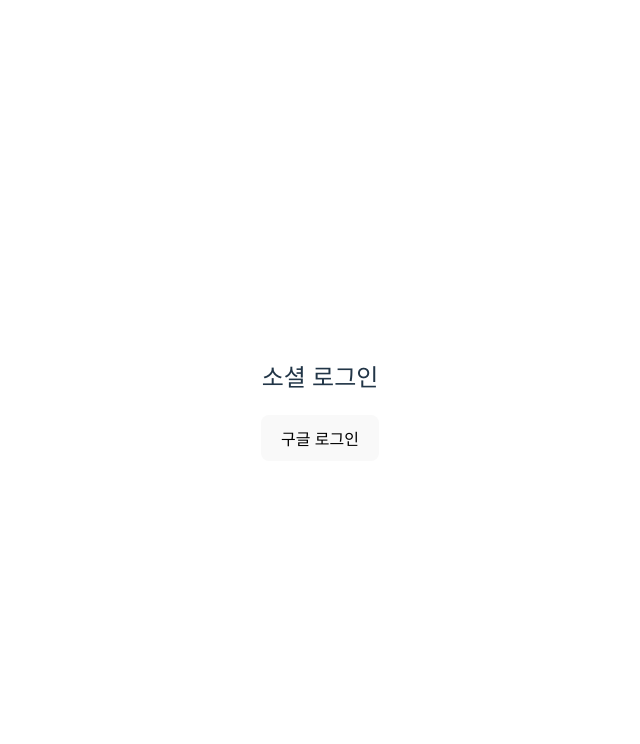
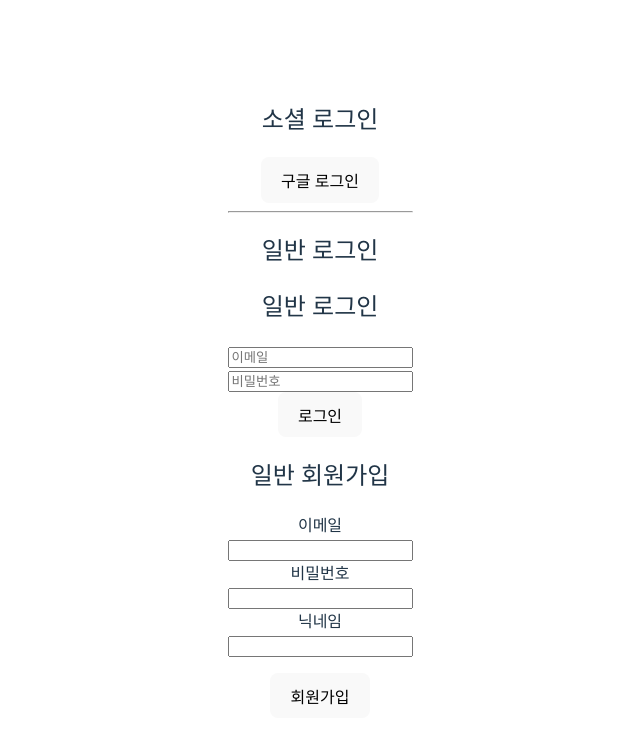
Before and after one commit to 2025tj/tjproject_frontend_login, a React (Vite) app in the folder tjp_react/: page /login in a window 1280 px wide. Shown: the top 744 px of the page, without its empty margins (320-960 px from the left). Built offline with nearby package versions, Linux system fonts and the light colour scheme.

Commit message:
feat:일반회원가입, 로그인 구현

```diff
--- /dev/null
+++ b/tjp_react/src/components/LoginForm.jsx
@@ -0,0 +1,65 @@
+import React, { useState } from 'react'
+import { useDispatch } from 'react-redux'
+import { useNavigate } from 'react-router'
+import api from '../utils/axios'
+import { login } from '../features/auth/authSlice'
+import { checkLogin } from '../utils/auth'
+
+const LoginForm = () => {
+    const [form, setForm]=useState({email: '', password: ''})
+    const [error, setError] = useState('')
+    const navigate = useNavigate()
+    const dispatch = useDispatch()
+
+    const handleChange = (e) => {
+        const { name, value} =e.target
+        setForm(prev => ({...prev, [name]: value}))
+    }
+
+    const handleSubmit = async(e)=> {
+        e.preventDefault()
+        try {
+            const res = await api.post('/auth/login/local', form)
+            console.log("응답:",res.data)
+            const {accessToken} = res.data
+            if (!accessToken) {
+                setError("토큰이 응답에 없음")
+                return
+            }
+            localStorage.setItem('accessToken', accessToken)
+            console.log("localStorage저장됨:", localStorage.getItem("accessToken"))
+
+            // 사용자 정보 확인 후 redux 저장
+            const user = await checkLogin()
+            dispatch(login(user))
+            navigate('/')
+        } catch(err) {
+            setError('이메일 또는 비밀번호가 올바르지 않습니다.')
+        }
+    }
+  return (
+    <>
+      <form onSubmit={handleSubmit}>
+        <h2>일반 로그인</h2>
+        <input
+            type="email"
+            name="email"
+            placeholder="이메일"
+            value={form.email}
+            onChange={handleChange}
+        /><br />
+        <input
+            type="password"
+            name="password"
+            placeholder="비밀번호"
+            value={form.password}
+            onChange={handleChange}
+        /><br />
+        {error && <p style={{color:'red'}}>{error}</p>}
+        <button type ="submit">로그인</button>
+      </form>
+    </>
+  )
+}
+
+export default LoginForm
--- /dev/null
+++ b/tjp_react/src/components/SignupForm.jsx
@@ -0,0 +1,59 @@
+import React, { useState } from 'react'
+import { useNavigate } from 'react-router'
+import api from '../utils/axios'
+
+const SignupForm = () => {
+    const [form, setForm] = useState({
+        email: '',
+        password: '',
+        nickname: ''
+    })
+    const [errors, setErrors] = useState({})
+    const navigate = useNavigate()
+
+    const handleChange = (e) => {
+        const { name, value  } = e.target
+        setForm(prev => ({...prev, [name]: value}))
+    }
+
+    const handleSubmit = async(e) => {
+        e.preventDefault()
+        try {
+            const res = await api.post('/auth/signup/local', form)
+            alert('회원 가입 성공! 로그인 페이지로 이동합니다.')
+            navigate('/login')
+        } catch (err) {
+            if (err.response?.status === 400) {
+                setErrors(err.response.data) // 유효성 검사 실패
+            } else if (err.response?.status === 409) {
+                setErrors({email: '이미 사용중인 이메일 입니다.'})
+            } else {
+                alert('예상치 못한 오류가 발생했습니다.')
+            }
+        }
+    }
+  return (
+    <>
+      <form onSubmit={handleSubmit} style= {{maxWidth: 400}}>
+        <div>
+            <label>이메일</label><br />
+            <input type="email" name="email" value={form.email} onChange={handleChange} />
+            {errors.email && <p style={{color:'red'}}>{errors.email}</p>}
+        </div>
+        <div>
+            <label>비밀번호</label><br />
+            <input type="password" name="password" value={form.password} onChange={handleChange} />
+            {errors.password && <p style={{color:'red'}}>{errors.password}</p>}
+        </div>
+        <div>
+            <label>닉네임</label><br />
+            <input type="text" name="nickname" value={form.nickname} onChange={handleChange} />
+            {errors.nickname && <p style={{color:'red'}}>{errors.nickname}</p>}
+        </div>
+        <button type="submit" style={{marginTop:'1rem'}}>회원가입</button>
+      </form>
+    </>
+  )
+}
+
+export default SignupForm
--- a/tjp_react/src/pages/Home.jsx
+++ b/tjp_react/src/pages/Home.jsx
@@ -11,7 +11,7 @@ const Home = () => {
 
     const handleLogout = async () => {
         try {
-            await api.post('/users/logout',
+            await api.post('/auth/logout',
                 {},
                 {withCredentials: true}) // 쿠키 삭제 요청
         } catch(e) {
@@ -28,6 +28,7 @@ const Home = () => {
             <h1>홈 화면입니다</h1>
             <p>로그인에 성공했습니다</p>
             <p>로그인된 사용자: {user.email}</p>
+            <button onClick={() => navigate('/mypage')}>마이페이지</button>
             <button onClick={handleLogout}>로그아웃</button>
         </div>
     )
--- a/tjp_react/src/pages/LoginPage.jsx
+++ b/tjp_react/src/pages/LoginPage.jsx
@@ -1,11 +1,18 @@
 import React from 'react'
 import LoginButton from '../components/LoginButton'
+import SignupForm from '../components/SignupForm'
+import LoginForm from '../components/LoginForm'
 
 const LoginPage = () => {
   return (
     <div>
       <h2>소셜 로그인</h2>
       <LoginButton />
+      <hr />
+      <h2>일반 로그인</h2>
+      <LoginForm />
+      <h2>일반 회원가입</h2>
+      <SignupForm />
     </div>
   )
 }
--- /dev/null
+++ b/tjp_react/src/pages/MyPage.jsx
@@ -0,0 +1,36 @@
+import React, { useEffect, useState } from 'react'
+import api from '../utils/axios'
+import { useNavigate } from 'react-router'
+
+const MyPage = () => {
+    const navigate= useNavigate()
+    const [form, setForm] = useState({nickname: "", password: ""})
+    useEffect(()=> {
+        api.get("/users/me").then(res=> {
+            setForm({ ...form, ...res.data})
+        })
+    }, [])
+
+    const handleChange= (e) => {
+        const {name,value} = e.target
+        setForm(prev => ({...prev, [name]: value}))
+    }
+    const handleSubmit=() => {
+        api.put("/users/me", form)
+            .then(()=>{
+                alert("수정 완료")
+                navigate("/")
+            })
+            .catch(() => alert("수정 실패"))
+    }
+  return (
+    <div>
+        <h2>마이페이지</h2>
+        <input name="nickname" value={form.nickname} onChange={handleChange} placeholder="닉네임" />
+        <input name="password" value={form.password} onChange={handleChange} placeholder="새 비밀번호" />
+        <button onClick={handleSubmit}>정보 수정</button>
+    </div>
+  )
+}
+
+export default MyPage
--- a/tjp_react/src/pages/OAuth2Redirect.jsx
+++ b/tjp_react/src/pages/OAuth2Redirect.jsx
@@ -1,5 +1,5 @@
 import { useEffect } from 'react';
-import { useDispatch } from 'react-redux';
+import { Provider, useDispatch } from 'react-redux';
 import { useLocation, useNavigate } from 'react-router-dom'
 import { checkLogin } from '../utils/auth';
 import { login } from '../features/auth/authSlice';
@@ -12,13 +12,56 @@ const OAuth2Redirect = () => {
     useEffect(()=> {
         const params = new URLSearchParams(location.search)
         const accessToken = params.get('accessToken')
+        const error = params.get('error')
+        const email = params.get('email'); // url에 명시된 경우
+        const provider = params.get('provider'); //"google" 등
 
         if (accessToken) {
             localStorage.setItem("accessToken", accessToken)
             checkLogin().then(user => {
                 dispatch(login(user))
                 navigate('/')
+            }).catch(() => {
+                alert('유저정보 로딩실패')
+                navigate('/login')
             })
+        } else if (error) {
+            console.warn("Oauth2 로그인 에러:", error)
+
+            // 이메일 파싱 백업: error메세지 안에 포함된 경우 추출
+            const fallbackEmail = error.match(/\[email=(.*?)\]/)?.[1] || email
+
+            // 연동 메세지 포함 시
+            if (error.includes("일반 회원으로 가입된 이메일")) {
+                const shouldLink = (window.confirm("이미 일반 회원으로 가입된 이메일입니다.\n 소셜 계정과 연동하시겠습니까?"))
+                if (shouldLink) {
+                    // 연동 요청
+                    fetch("/users/link-social", {
+                        method: "POST",
+                        headers: {
+                            "Content-Type": "application/json"
+                        },
+                        body: JSON.stringify({
+                            email: fallbackEmail,
+                            provider: provider
+                        })
+                    })
+                    .then(res=> {
+                        if (!res.ok) throw new Error("연동 실패");
+                        alert("소셜 연동 완료! 다시 로그인해주세요.")
+                        navigate("/login")
+                    })
+                    .catch(err=> {
+                        alert("연동중 오류 발생: "+err.message)
+                        navigate("/login")
+                    })
+                } else {
+                    navigate("/login")
+                }
+            } else {
+                alert("로그인 실패:" +error)
+                navigate("/login")
+            }
         } else {
             alert('로그인 실패: accessToken 없음')
             navigate("/login")
--- a/tjp_react/src/router/AppRouter.jsx
+++ b/tjp_react/src/router/AppRouter.jsx
@@ -7,6 +7,7 @@ import { checkLogin } from '../utils/auth'
 import PrivateRoute from './PrivateRoute'
 import { useDispatch, useSelector } from 'react-redux'
 import { login, logout } from '../features/auth/authSlice'
+import MyPage from '../pages/MyPage'
 
 const AppRouter = () => {
     const [loading, setLoading] = useState(true)
@@ -43,6 +44,11 @@ const AppRouter = () => {
                         <Home />
                     </PrivateRoute>
                 } />
+                <Route path="/mypage" element={
+                    <PrivateRoute isAuthenticated={isAuthenticated}>
+                        <MyPage />
+                    </PrivateRoute>
+                } />
                 <Route path="/login" element={
                     !isAuthenticated
                         ? <LoginPage />
--- a/tjp_react/src/utils/axios.js
+++ b/tjp_react/src/utils/axios.js
@@ -24,7 +24,7 @@ api.interceptors.response.use(
             originalConfig._retry =true
             try {
                 const res= await axios.post(
-                    'http://localhost:8080/api/users/refresh',
+                    'http://localhost:8080/api/auth/refresh',
                     {},
                     {withCredentials:true}) // 쿠키 전송
                 const newToken = res.data.accessToken
```
